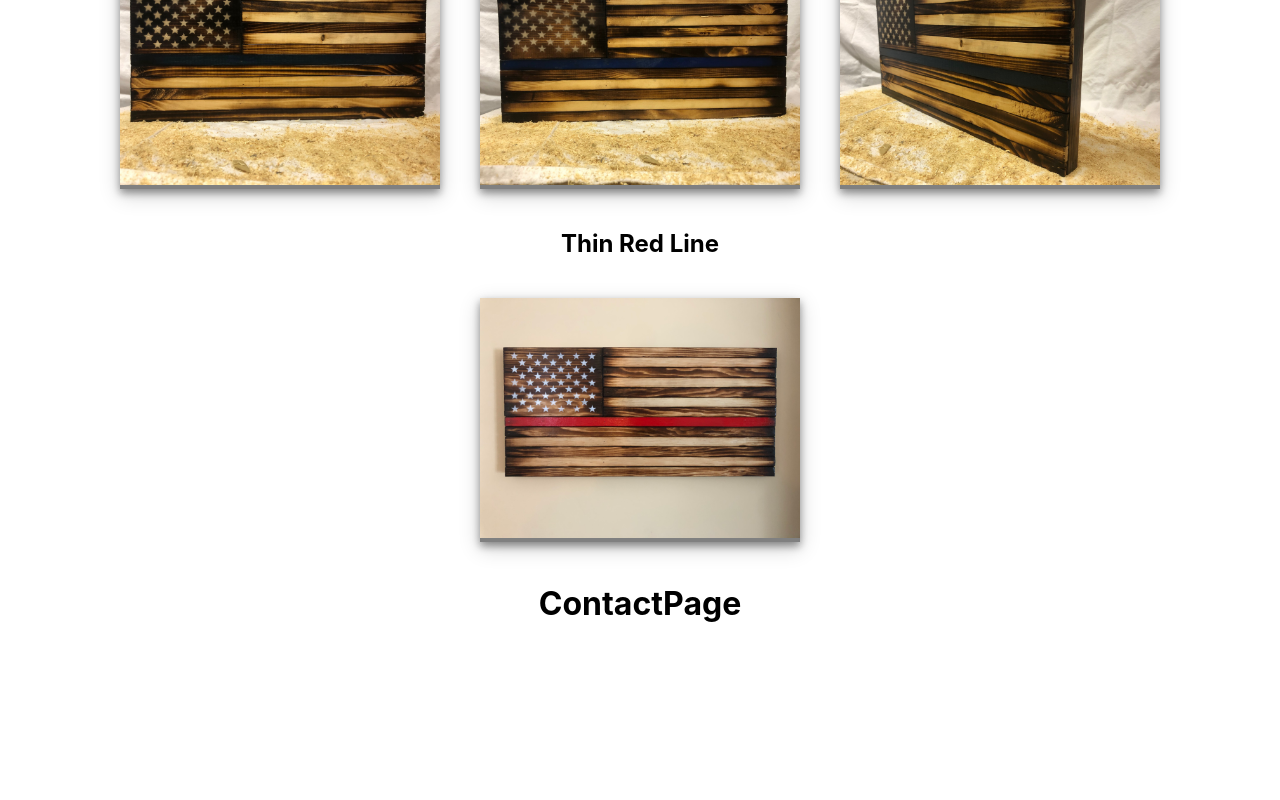
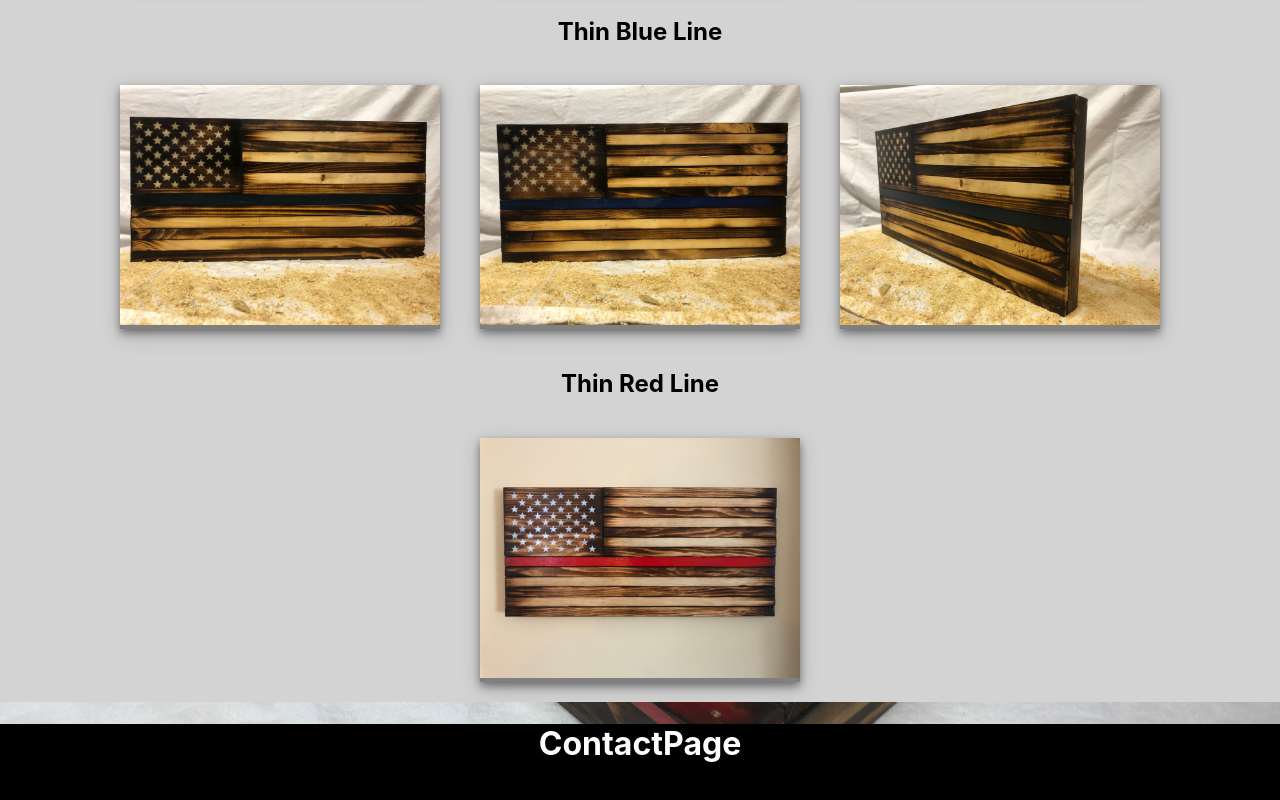
Before and after one commit to GMorse19/rustic, a React (Create React App) app: page / in a window 1280 px wide. Shown: the part 1946-2746 px from the top of the page. Built offline with nearby package versions, Linux system fonts and the light colour scheme.

Commit message:
Added HomePage background

```diff
--- a/src/App.js
+++ b/src/App.js
@@ -12,8 +12,8 @@ function App() {
   return (
     <BrowserRouter>
       <div className="App">
-      <div><Header /></div>
         <div>
+        <Header />
             <Route exact path='/shop' render={() => (
               <ShopPage />
             )} />
--- a/src/ContactPage/ContactPage.js
+++ b/src/ContactPage/ContactPage.js
@@ -1,7 +1,9 @@
 import React from 'react'
 
+import './ContactPage.scss'
+
 const ContactPage = () => (
-  <div>
+  <div className='contact-div'>
     <h1 id='contact' className='contact-page'>ContactPage</h1>
   </div>
 )
--- a/src/ContactPage/ContactPage.scss
+++ b/src/ContactPage/ContactPage.scss
@@ -0,0 +1,4 @@
+.contact-div {
+  background-color: #000;
+  height: 600px;
+}
--- a/src/Header/Header.scss
+++ b/src/Header/Header.scss
@@ -28,4 +28,6 @@ a {
   width: 100vw;
   height: 60px;
   background-color: #000;
+  position: fixed;
+  margin-top: -20px;
 }
--- a/src/HomePage/HomePage.js
+++ b/src/HomePage/HomePage.js
@@ -7,7 +7,7 @@ import './HomePage.scss'
 
 const HomePage = () => (
   <div className='home-page'>
-    <h1>HomePage</h1>
+    <h1 className='title'>HomePage</h1>
     <ShopPage />
     <ContactPage />
   </div>
--- a/src/HomePage/HomePage.scss
+++ b/src/HomePage/HomePage.scss
@@ -1,14 +1,17 @@
 .contact-page {
-  // margin-top: 600px;
-  margin-bottom: 600px;
+  background-color: #000;
+  color: #FFF;
 }
 
 .home-page {
-  // margin: 10px;
-  align-items: center;
-  width: 100vw;
+  background-image: url('/Flags/RedWhite&Blue/Flag-flat.jpg');
+  background-size: contain;
 }
 
 .shop-page {
-  margin-top: 600px;
+  // margin-top: 600px;
 }
+
+.title {
+  // margin-top: 50vh;
+}
--- a/src/ShopPage/ShopPage.js
+++ b/src/ShopPage/ShopPage.js
@@ -3,7 +3,7 @@ import React from 'react'
 import './ShopPage.scss'
 
 const ShopPage = () => (
-  <div>
+  <div className='gallery-div'>
     <h1 id='shop' className='shop-page'>Gallery</h1>
     <div>
       <h2>Red, white and blue</h2>
--- a/src/ShopPage/ShopPage.scss
+++ b/src/ShopPage/ShopPage.scss
@@ -3,7 +3,9 @@
 }
 
 .gallery-div {
-
+  background-color: lightgrey;
+  margin-bottom: 0px;
+  margin-top: 100vh;
 }
 
 .image-div {
```
